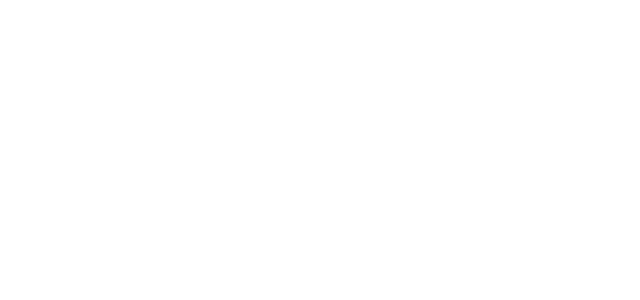
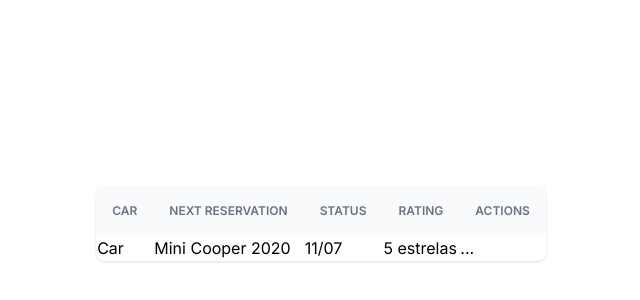
Before and after one commit to guipaex/jet-test, a Next.js app: page / in a window 1280 px wide. Shown: the part 176-476 px from the top of the page, without its empty margins (319-959 px from the left). Built offline with nearby package versions, Linux system fonts and the light colour scheme.

Commit message:
:sparkles: feat: add table main layout

```diff
--- /dev/null
+++ b/app/components/Table.tsx
@@ -0,0 +1,32 @@
+import React from "react"
+
+const headers = ['Car', 'Next Reservation', 'Status', 'Rating', 'Actions']
+
+export default function Table(){
+    return(
+        <table className="shadow rounded-lg">
+            <thead className="bg-gray-50">
+                <tr>
+                  {headers.map((header) => {
+                    return <TableHead key={header}>{header}</TableHead>
+                    })}
+                </tr>
+            </thead>
+            <tbody>
+            <tr>
+                    <td className="color-back">Car</td>
+                    <td>Mini Cooper 2020</td>
+                    <td>11/07</td>
+                    <td>5 estrelas</td>
+                    <td>...</td>
+                </tr>
+            </tbody>
+        </table>
+    )
+}
+
+function TableHead ({children}:{children:React.ReactNode}) {
+    return(
+        <th className="p-4 text-gray-500 uppercase text-xs font-semibold">{children}</th>
+    )
+}
--- a/app/globals.css
+++ b/app/globals.css
@@ -17,7 +17,8 @@
 }
 
 body {
-  color: rgb(var(--foreground-rgb));
+  /* color: rgb(var(--foreground-rgb)); */
+  -webkit-font-smoothing: antialiased;
   background: linear-gradient(
       to bottom,
       transparent,
--- a/app/page.tsx
+++ b/app/page.tsx
@@ -1,8 +1,10 @@
 import Image from "next/image";
+import Table from "./components/Table";
 
 export default function Home() {
   return (
     <main className="flex min-h-screen items-center justify-center bg-white">
+      <Table/>
     </main>
   );
 }
```
